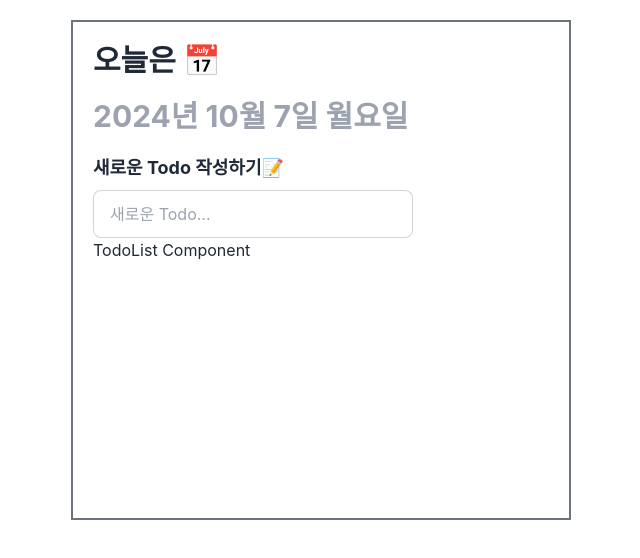
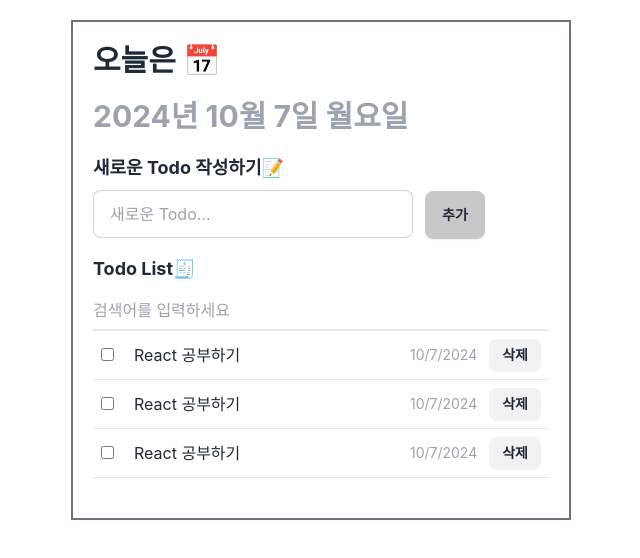
Before and after one commit to ycraah/ReactCounter241006, a React (Create React App) app: page / in a window 1280 px wide. Shown: the top 558 px of the page, without its empty margins (319-959 px from the left). Built offline with nearby package versions, Linux system fonts and the light colour scheme.

Commit message:
mock 데이터 생성 및 아이템 추가 함수 생성

```diff
--- a/src/App.js
+++ b/src/App.js
@@ -1,13 +1,46 @@
 import React from 'react'
+import {useState, useRef} from 'react'
 import Header from './component/Header'
 import TodoEditor from './component/TodoEditor'
+import TodoList from './component/TodoList'
+
+const mockTodo = [
+  {
+    id: 0,
+    isDone: false,
+    content: 'React 공부',
+    createdDate: new Date().getTime()
+  },
+  {
+    id: 1,
+    isDone: false,
+    content: '빨래 널기',
+    createdDate: new Date().getTime()
+  },
+  {
+    id: 1,
+    isDone: false,
+    content: '노래 연습하기',
+    createdDate: new Date().getTime()
+  }
+]
 
 function App() {
+  const [todo, setTodo] = useState(mockTodo)
+  const onCreate = content => {
+    const newItem = {
+      id: 0,
+      content,
+      isDone: false,
+      cratedDate: new Date().getTime()
+    }
+    setTodo([newItem, ...todo])
+  }
   return (
     <div className="w-[500px] h-[500px] border-2 border-gray-500 mx-auto mt-5 p-5">
       <Header />
       <TodoEditor />
-      <h1>TodoList Component</h1>
+      <TodoList />
     </div>
   )
 }
--- a/src/component/TodoEditor.js
+++ b/src/component/TodoEditor.js
@@ -1,13 +1,14 @@
 function TodoEditor() {
   return (
-    <div>
+    <div className="mb-4">
       <h1 className="mb-2 text-lg font-bold">새로운 Todo 작성하기📝</h1>
       <form>
         <input
           type="text"
           placeholder="새로운 Todo..."
-          className="w-full max-w-xs input input-bordered"
+          className="w-full max-w-xs mr-3 input input-bordered"
         />
+        <button className="btn btn-active">추가</button>
       </form>
     </div>
   )
--- /dev/null
+++ b/src/component/TodoItem.js
@@ -0,0 +1,18 @@
+function TodoItem() {
+  return (
+    <div className="flex items-center p-2 border-b border-gray-200">
+      <div className="mr-5 checkList">
+        <input type="checkbox" />
+      </div>
+      <div className="title-col">React 공부하기</div>
+      <div className="ml-auto mr-3 text-sm text-gray-400 date-col">
+        {new Date().toLocaleDateString()}
+      </div>
+      <div className="button-col">
+        <button className="btn btn-sm">삭제</button>
+      </div>
+    </div>
+  )
+}
+
+export default TodoItem
--- /dev/null
+++ b/src/component/TodoList.js
@@ -0,0 +1,19 @@
+import TodoItem from './TodoItem'
+
+function TodoList() {
+  return (
+    <div>
+      <h1 className="mb-2 text-lg font-bold">Todo List🧾</h1>
+      <input
+        type="text"
+        className="w-full border-b-2 h-[40px]"
+        placeholder="검색어를 입력하세요"
+      />
+      <TodoItem />
+      <TodoItem />
+      <TodoItem />
+    </div>
+  )
+}
+
+export default TodoList
```
